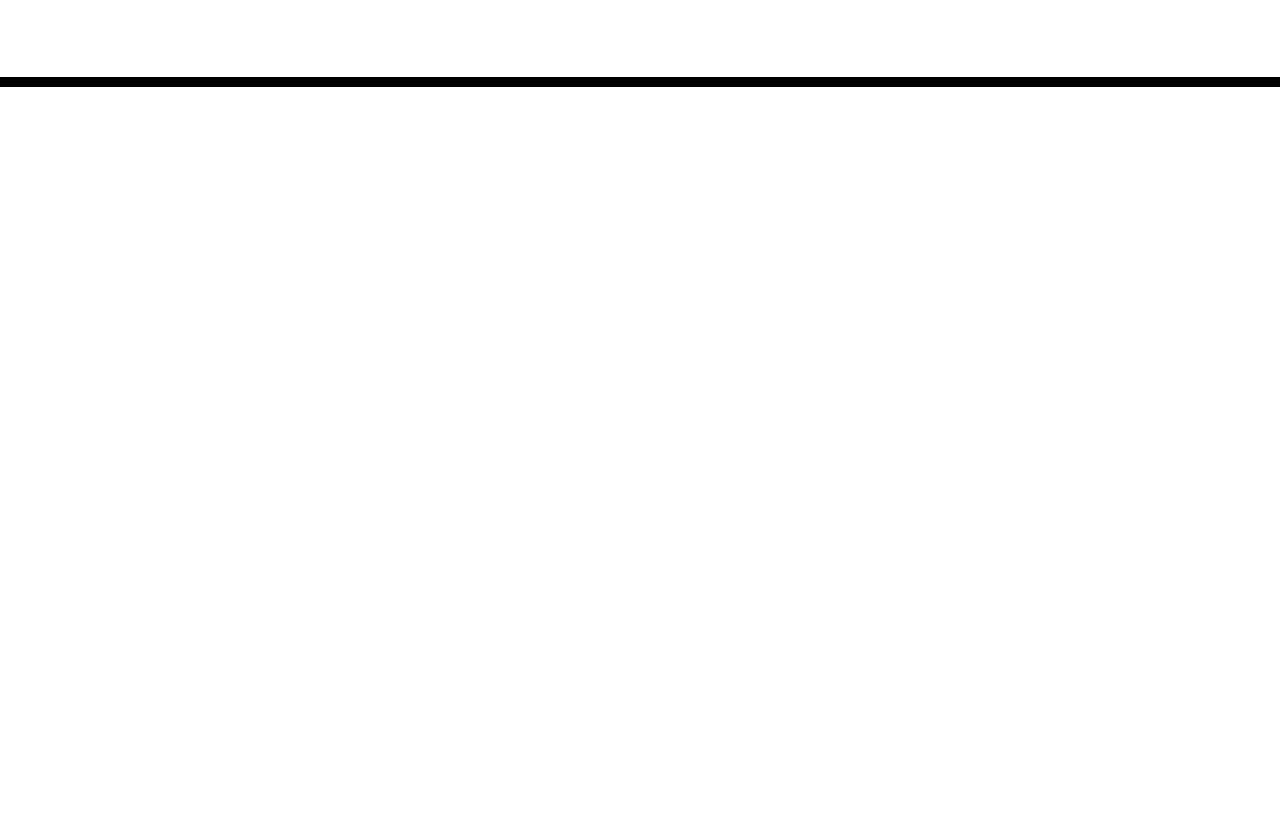
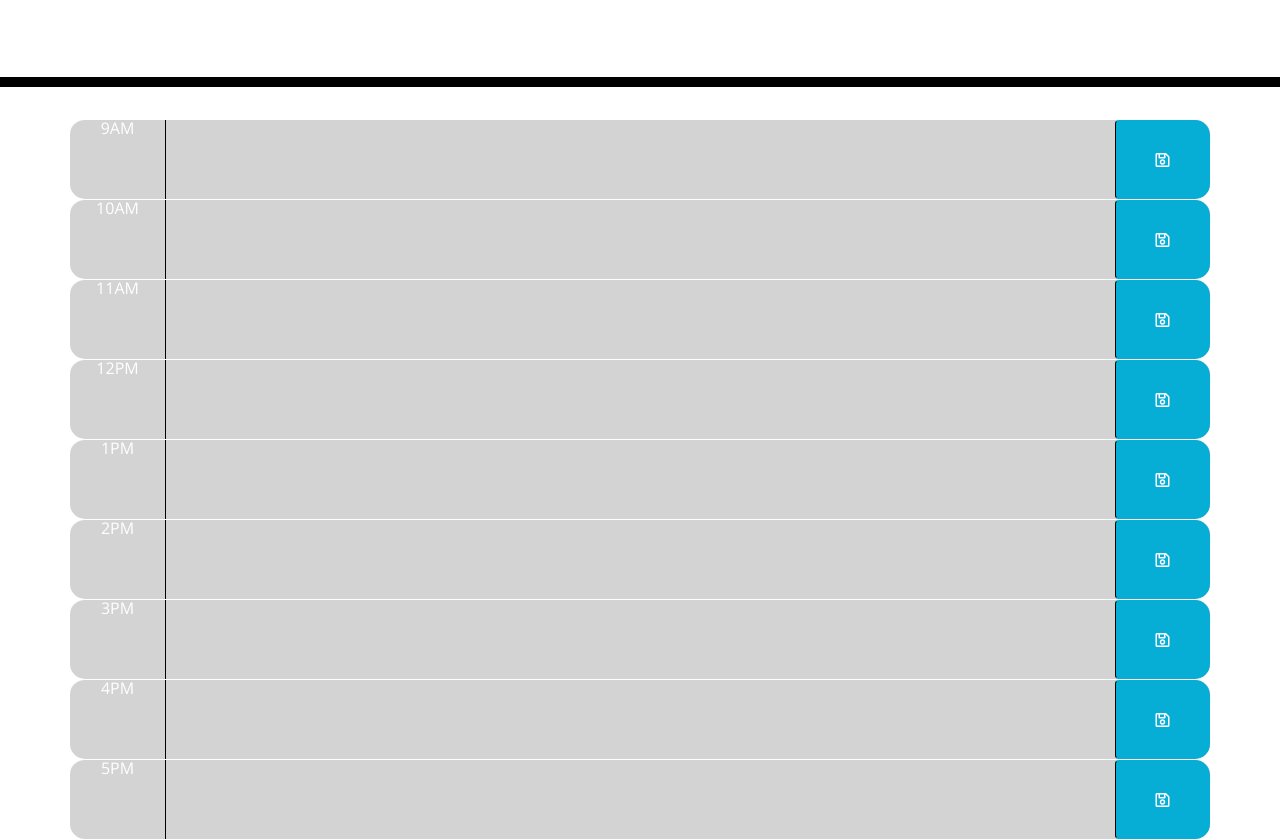
Before and after one commit to kcbryan10/challenge-05, a plain HTML site: page index.html in a window 1280 px wide. Shown: the part 181-1020 px from the top of the page. Before the commit the page ends 800 px from the top, so only its background shows below. Drawn offline with nearby package versions, Linux system fonts and the light colour scheme; files that its build step writes are made by us from their sources.

Commit message:
added basic layout for schedule

```diff
--- a/index.html
+++ b/index.html
@@ -18,7 +18,7 @@
       href="https://fonts.googleapis.com/css?family=Open+Sans&display=swap"
       rel="stylesheet"
     />
-    <link rel="stylesheet" href="style.css" />
+    <link rel="stylesheet" href="./Develop/style.css" />
     <title>Work Day Scheduler</title>
   </head>
 
@@ -29,7 +29,60 @@
       <p id="currentDay" class="lead"></p>
     </header>
     <div class="container">
-      <!-- Timeblocks go here -->
+      <div class="row time-block past">
+        <div class="col-md-1">9AM</div>
+        <textarea class="col-md-10"></textarea>
+        <button class="btn saveBtn col-md-1 far fa-save"></button>
+      </div>
+
+      <div class="row time-block past">
+        <div class="col-md-1">10AM</div>
+        <textarea class="col-md-10"></textarea>
+        <button class="btn saveBtn col-md-1 far fa-save"></button>
+      </div>
+
+      <div class="row time-block past">
+        <div class="col-md-1">11AM</div>
+        <textarea class="col-md-10"></textarea>
+        <button class="btn saveBtn col-md-1 far fa-save"></button>
+      </div>
+
+      <div class="row time-block past">
+        <div class="col-md-1">12PM</div>
+        <textarea class="col-md-10"></textarea>
+        <button class="btn saveBtn col-md-1 far fa-save"></button>
+      </div>
+
+      <div class="row time-block past">
+        <div class="col-md-1">1PM</div>
+        <textarea class="col-md-10"></textarea>
+        <button class="btn saveBtn col-md-1 far fa-save"></button>
+      </div>
+
+      <div class="row time-block past">
+        <div class="col-md-1">2PM</div>
+        <textarea class="col-md-10"></textarea>
+        <button class="btn saveBtn col-md-1 far fa-save"></button>
+      </div>
+
+      <div class="row time-block past">
+        <div class="col-md-1">3PM</div>
+        <textarea class="col-md-10"></textarea>
+        <button class="btn saveBtn col-md-1 far fa-save"></button>
+      </div>
+
+      <div class="row time-block past">
+        <div class="col-md-1">4PM</div>
+        <textarea class="col-md-10"></textarea>
+        <button class="btn saveBtn col-md-1 far fa-save"></button>
+      </div>
+
+      <div class="row time-block past">
+        <div class="col-md-1">5PM</div>
+        <textarea class="col-md-10"></textarea>
+        <button class="btn saveBtn col-md-1 far fa-save"></button>
+      </div>
+
     </div>
 
     <script src="https://code.jquery.com/jquery-3.4.1.min.js"></script>
```
Also changed, not shown: Develop/script.js (added).
